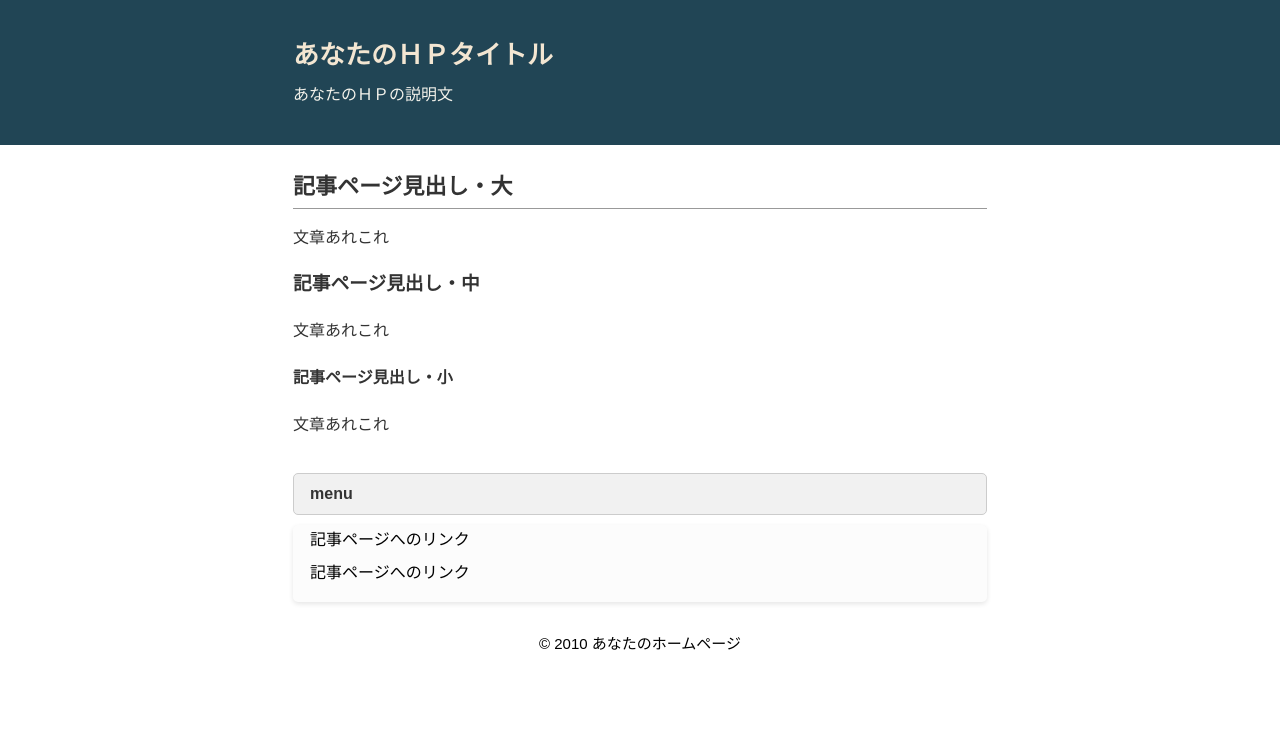
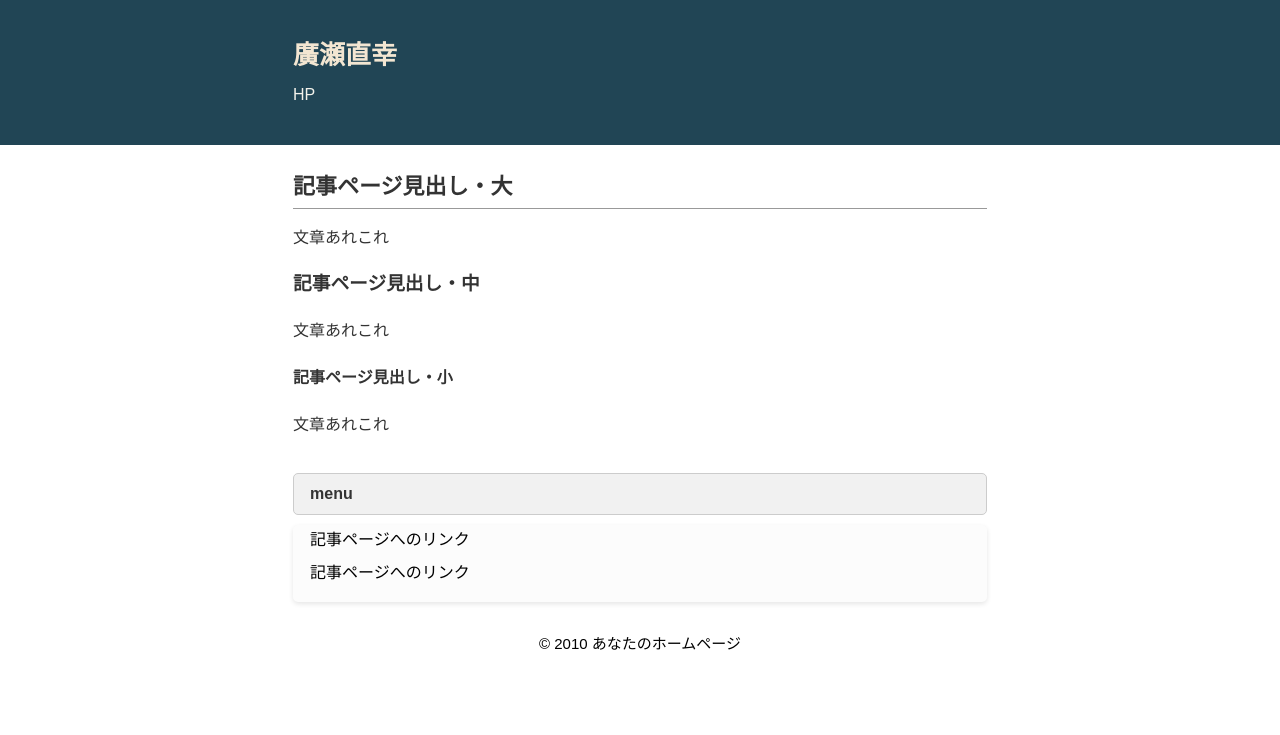
Before and after one commit to iruruka/web, a plain HTML site: page index.html in a window 1280 px wide. Drawn offline with Linux system fonts and the light colour scheme.

Commit message:
Update index.html

```diff
--- a/index.html
+++ b/index.html
@@ -10,8 +10,8 @@
 </head>
 <body>
 <div id="outer">
-<header><div id="header-container"><div id="head-inner"><h1>あなたのＨＰタイトル</h1>
-<p class="description">あなたのＨＰの説明文</p></div></div>
+<header><div id="header-container"><div id="head-inner"><h1>廣瀬直幸</h1>
+<p class="description">HP</p></div></div>
 </header>
 <div id="content-wrapper">
 <main>
```
